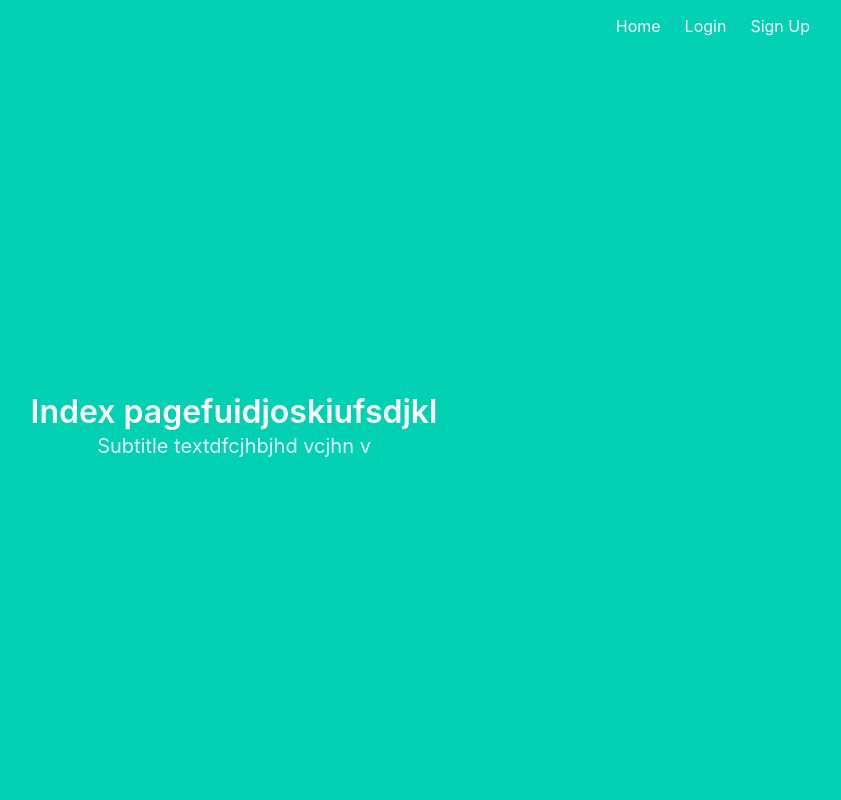
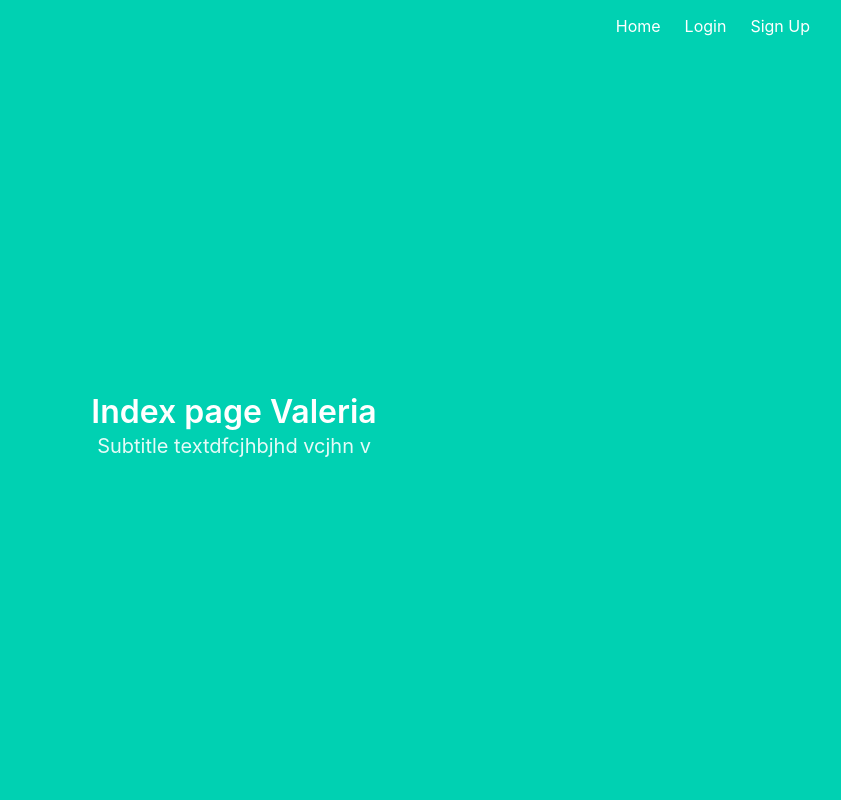
Before and after one commit to Exe113nt/flask_auth_template, a Flask app: page / in a window 1280 px wide. Shown: the whole page, without its empty margins (406-1247 px from the left). Run offline with Flask 2, Linux system fonts and the light colour scheme.

Commit message:
creating lerusik branch

```diff
--- a/app/templates/index.html
+++ b/app/templates/index.html
@@ -2,7 +2,7 @@
 
 {% block content %}
 <h1 class="title">
-  Index pagefuidjoskiufsdjkl
+  Index page Valeria
 </h1>
 <h2 class="subtitle">
     Subtitle textdfcjhbjhd vcjhn v
```
